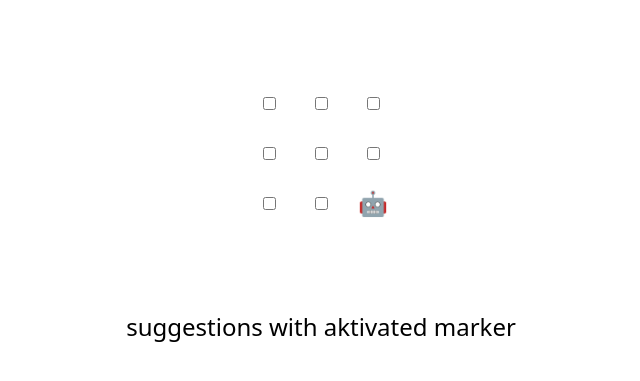
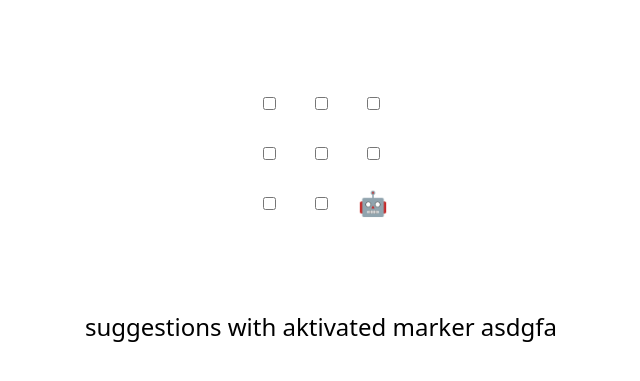
Before and after one commit to pele11/skills-review-pull-requests, a plain HTML site: page index.html in a window 1280 px wide. Shown: the part 83-464 px from the top of the page, without its empty margins (319-959 px from the left). Drawn offline with Linux system fonts and the light colour scheme.

Commit message:
Update index.html

```diff
--- a/index.html
+++ b/index.html
@@ -48,7 +48,7 @@
 </table>
 
 <h2 hidden>Game over, refresh to play again 🧑‍💻 🤖!</h2>
-suggestions with aktivated marker
+suggestions with aktivated marker asdgfa
 <script>
   // Initialization
   const boxes = Array.from(document.querySelectorAll("td"));
```
